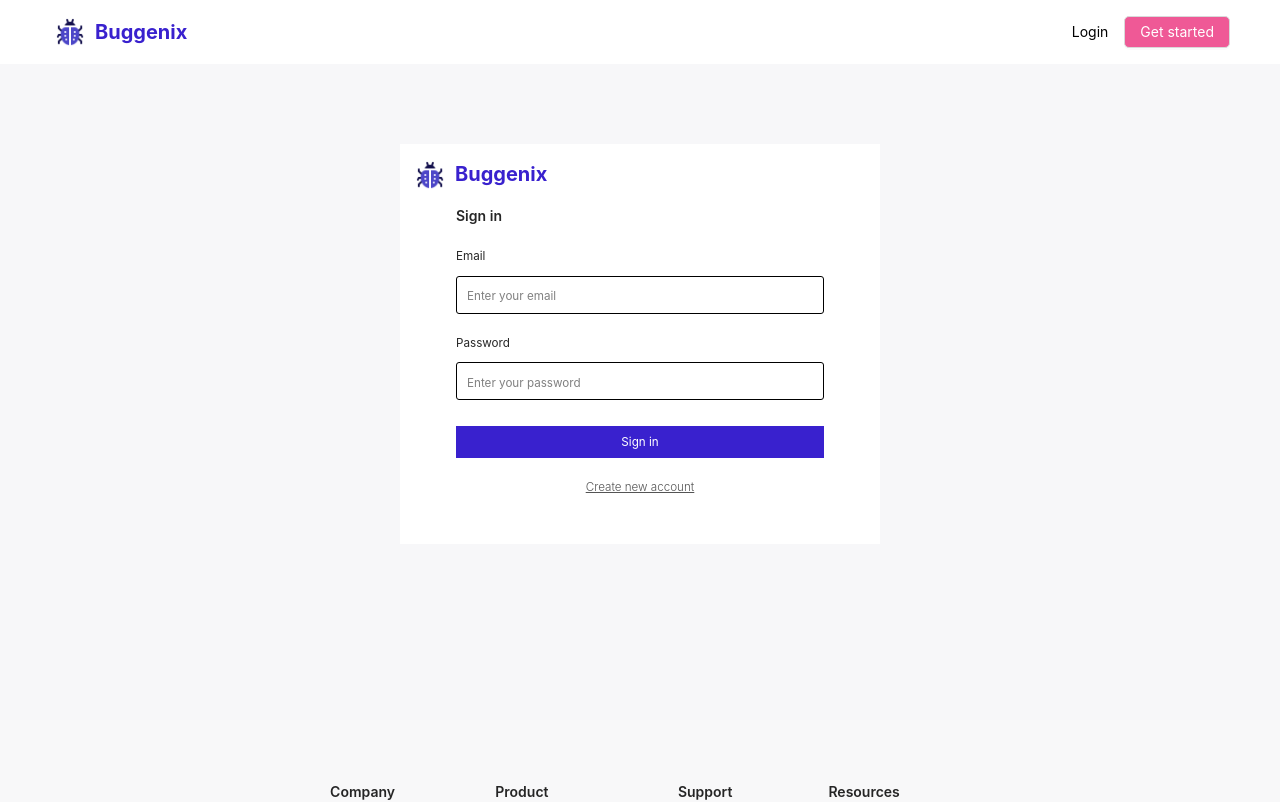
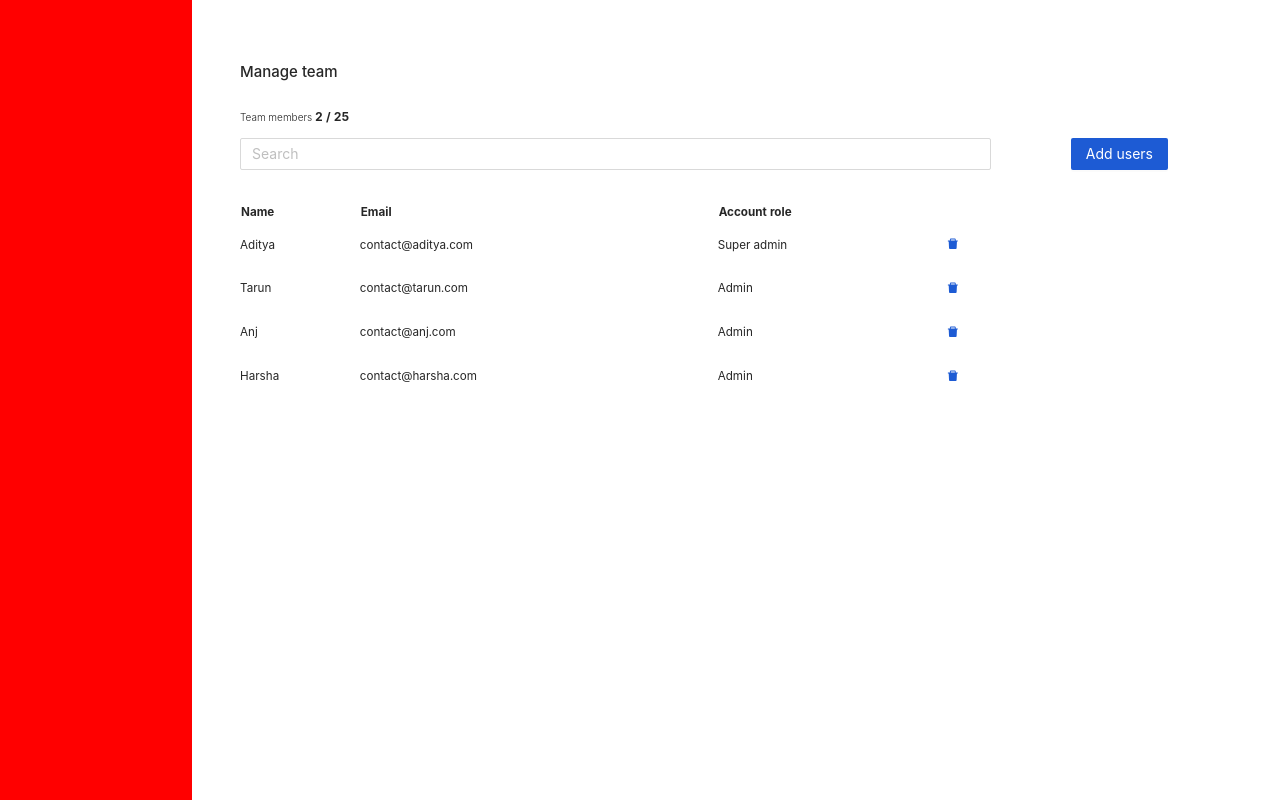
Before and after one commit to pesto-students/buggenix--frontend-team2_sai-chaitanya, a React (Create React App) app: page /dashboard in a window 1280 px wide. Before the commit this address led to /login. Shown: the top 802 px of the page. Built offline with nearby package versions, Linux system fonts and the light colour scheme.

Commit message:
people page styling done

```diff
--- a/package.json
+++ b/package.json
@@ -3,6 +3,7 @@
   "version": "0.1.0",
   "private": true,
   "dependencies": {
+    "@ant-design/icons": "^4.8.0",
     "@sentry/react": "^7.19.0",
     "@sentry/tracing": "^7.19.0",
     "@testing-library/jest-dom": "^5.16.5",
--- a/src/App.js
+++ b/src/App.js
@@ -3,10 +3,10 @@ import LandingPage from './components/LandingPage/LandingPage';
 import {Routes, Route} from "react-router-dom";
 import Login from './components/Login/Login';
 import Signup from './components/Signup/Signup';
-import Dashboard from './components/Dashboard/Dashboard';
 import { AuthProvider } from './context/authContext';
 import RequireAuth from './components/Dashboard/RequireAuth/RequireAuth';
 import AuthRedirect from './components/AuthRedirect/AuthRedirect';
+import DashboardContainer from './containers/DashboardContainer/DashboardContainer';
 
 class App extends React.Component {
 
@@ -15,9 +15,10 @@ class App extends React.Component {
       <AuthProvider>
         <Routes>
           <Route path = "/" element = {<LandingPage/>} />
-          <Route path = "login" element = {<AuthRedirect><Login /></AuthRedirect>} />
-          <Route path = "signup" element = {<AuthRedirect><Signup/></AuthRedirect>} />
-          <Route path = "dashboard" element = {<RequireAuth><Dashboard/></RequireAuth>} />
+          <Route path = "login" element = {<Login />} />   {/* //AuthRedirect should be added*/}
+          <Route path = "signup" element = {<Signup/>} /> {/* //AuthRedirect should be added*/}
+          {/* <Route path = "dashboard" element = {<RequireAuth><DashboardContainer/></RequireAuth>} /> */}
+          <Route path = "dashboard" element = {<DashboardContainer/>} />
         </Routes>
       </AuthProvider>
     )
--- a/src/components/Signup/Signup.js
+++ b/src/components/Signup/Signup.js
@@ -81,6 +81,7 @@ const Signup = () => {
                     email,
                     id: _id
                 }
+                console.log(response, "response?")
                 login(user);
                 navigate("/dashboard", {replace: true});
             }).catch(err => {
--- /dev/null
+++ b/src/containers/DashboardContainer/DashboardContainer.js
@@ -0,0 +1,16 @@
+import PeopleContainer from "../PeopleContainer/PeopleContainer";
+import React from 'react';
+import styles from "./DashboardContainer.module.css";
+
+class DashboardContainer extends React.Component {
+    render() {
+        return (
+            <div className= {styles.container}>
+                <div className= {styles.nav}></div>
+                <PeopleContainer/>
+            </div>
+        )
+    }
+}
+
+export default DashboardContainer;
--- /dev/null
+++ b/src/containers/DashboardContainer/DashboardContainer.module.css
@@ -0,0 +1,10 @@
+.container {
+    display: flex;
+    flex-direction: row;
+}
+
+.container .nav {
+    width: 15%;
+    height: 100vh;
+    background-color: red;
+}
--- /dev/null
+++ b/src/containers/PeopleContainer/PeopleContainer.js
@@ -0,0 +1,106 @@
+import React from 'react';
+import styles from "./PeopleContainer.module.css";
+import {
+    DeleteFilled
+} from '@ant-design/icons';
+const { Button, Input, Modal } = require("antd");
+class PeopleContainer extends React.Component {
+
+    constructor(props) {
+        super(props);
+        this.openModel = this.openModel.bind(this);
+        this.state = {
+            isModalOpen: false
+        }
+    }
+
+    openModel() {
+        this.setState({
+            isModalOpen: true
+        })
+    }
+
+    handleOk(value) {
+        console.log(value, "value");
+        console.log("Email submitted");
+    }
+
+    handleCancel() {
+        this.setState({
+            isModalOpen: false
+        })
+    }
+
+    render() {
+
+        const {memberCount = 2} = this.props;
+        const {isModalOpen} = this.state;
+
+        return (
+            <div className= {styles.container}>
+                <div style = {{
+                    "font-size": "15px",
+                    "font-weight": "500",
+                    padding: "12px 0",
+                }}>Manage team</div>
+
+                <div style = {{
+                    "font-size": "10px",
+                    "font-weight": "300",
+                    padding: "12px 0"
+                }}> Team members <span style = {{fontSize: "12px", fontWeight: "bold"}}>{memberCount} / 25</span></div>
+
+                <div className= {styles.search}>
+                    <Input style = {{
+                        marginRight: "5rem"
+                    }} placeholder="Search" enterButton="Search"/>
+                    <Button onClick = {this.openModel} style = {{
+                        background: "#1D5BD4",
+                        color: "white",
+                        border: "none"
+                        }}>Add users</Button>
+                </div>
+                <div className= {styles.userList}>
+                    <table className = {styles.tableContainer} >
+                        <thead>
+                            <th>Name</th>
+                            <th>Email</th>
+                            <th>Account role</th>
+                        </thead>
+
+                        <tr>
+                            <td>Aditya</td>
+                            <td>contact@aditya.com</td>
+                            <td>Super admin</td>
+                            <td><DeleteFilled style = {{color: "#1D5BD4"}}/></td>
+                        </tr>
+                        <tr>
+                            <td>Tarun</td>
+                            <td>contact@tarun.com</td>
+                            <td>Admin</td>
+                            <td><DeleteFilled style = {{color: "#1D5BD4"}}/></td>
+                        </tr>
+                        <tr>
+                            <td>Anj</td>
+                            <td>contact@anj.com</td>
+                            <td>Admin</td>
+                            <td><DeleteFilled style = {{color: "#1D5BD4"}}/></td>
+                        </tr>
+                        <tr>
+                            <td>Harsha</td>
+                            <td>contact@harsha.com</td>
+                            <td>Admin</td>
+                            <td><DeleteFilled style = {{color: "#1D5BD4"}}/></td>
+                        </tr>
+                    </table>
+                </div>
+                <Modal title="Invite team members" open={isModalOpen} onOk={this.handleOk} onCancel={this.handleCancel}>
+                    <div style = {{padding: "1rem 0"}}>Email address</div>
+                    <Input placeholder='Add the email of the person you want to invite'/>
+                </Modal>
+            </div>
+        )
+    }
+}
+
+export default PeopleContainer;
--- /dev/null
+++ b/src/containers/PeopleContainer/PeopleContainer.module.css
@@ -0,0 +1,26 @@
+.container {
+    padding: 3rem;
+    min-width: 80%;
+}
+
+.search {
+    display: flex;
+    flex-direction: row;
+}
+
+.tableContainer {
+    margin: 2rem 0;
+    min-width: 80%;
+}
+
+.tableContainer thead{
+    text-align: left;
+    font-weight:bold;
+    font-size: smaller;
+}
+
+.tableContainer tr > * {
+    padding: 0.8rem 0;
+    font-weight: 400;
+    font-size: smaller;
+}
```
Also changed, not shown: 1 other file (tests, documents, lock files or other folders).
